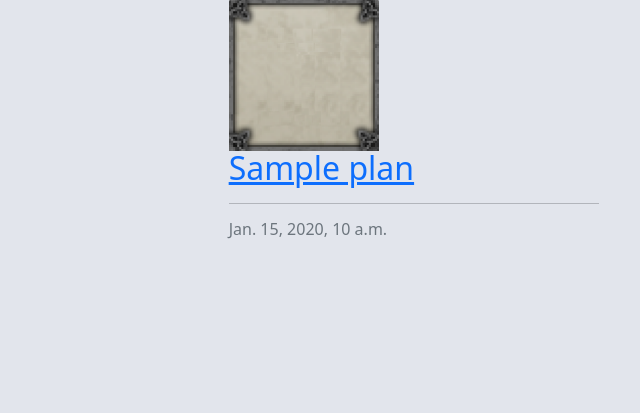
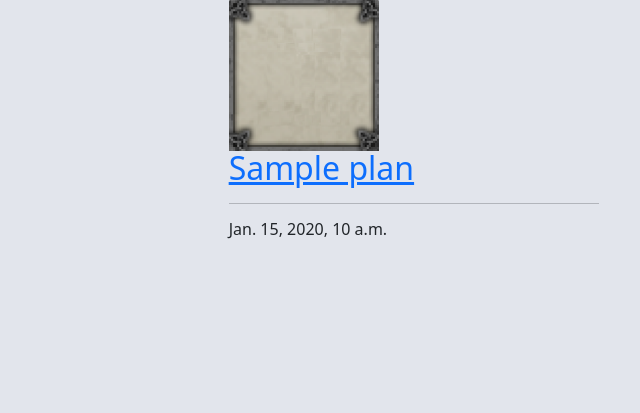
Before and after one commit to dav-noble/TOB-Province-Planner, a Django app: page / in a window 1280 px wide. Shown: the part 243-656 px from the top of the page, without its empty margins (226-866 px from the left). Run offline with Django 4.2, Linux system fonts and the light colour scheme; a user stored in the database is signed in; tables that the repository leaves empty hold one stand-in row (values such as "Sample post"); some web fonts are replaced.

Commit message:
Remove 'text-muted' from cards in index.html for visibility

```diff
--- a/planner/templates/planner/index.html
+++ b/planner/templates/planner/index.html
@@ -40,7 +40,7 @@
                                 <h2 class="card-title">{{ plan.title }}</h2>
                             </a>
                             <hr>
-                            <p class="card-text text-muted h6">
+                            <p class="card-text h6">
                                 {{ plan.created_on}}
                             </p>
                         </div>
--- a/static/css/style.css
+++ b/static/css/style.css
@@ -104,7 +104,7 @@ p {
 }
 
 .link {
-    color: #23bbbb;
+    color: blue;
     text-decoration: none;
 }
 
```
